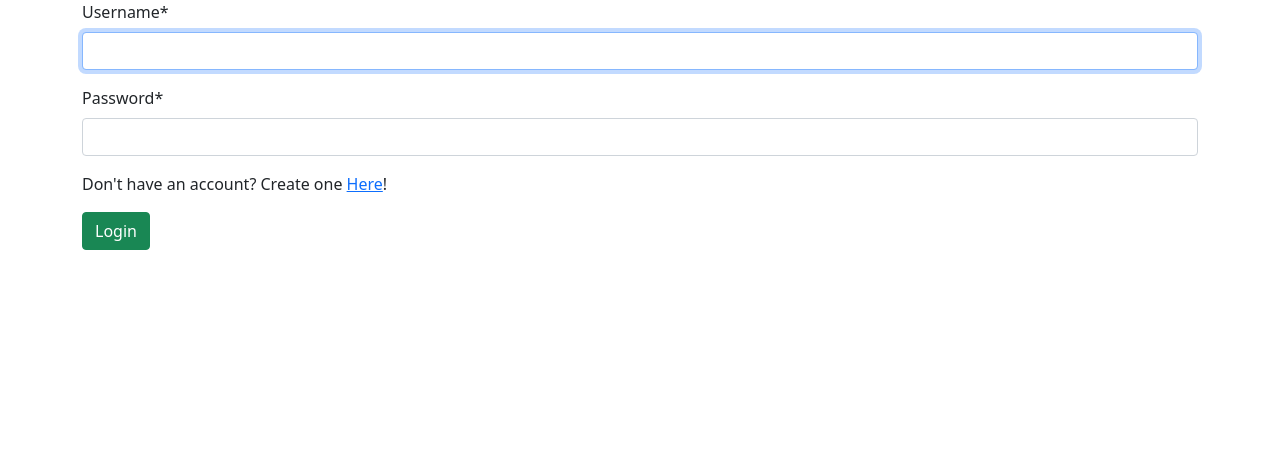
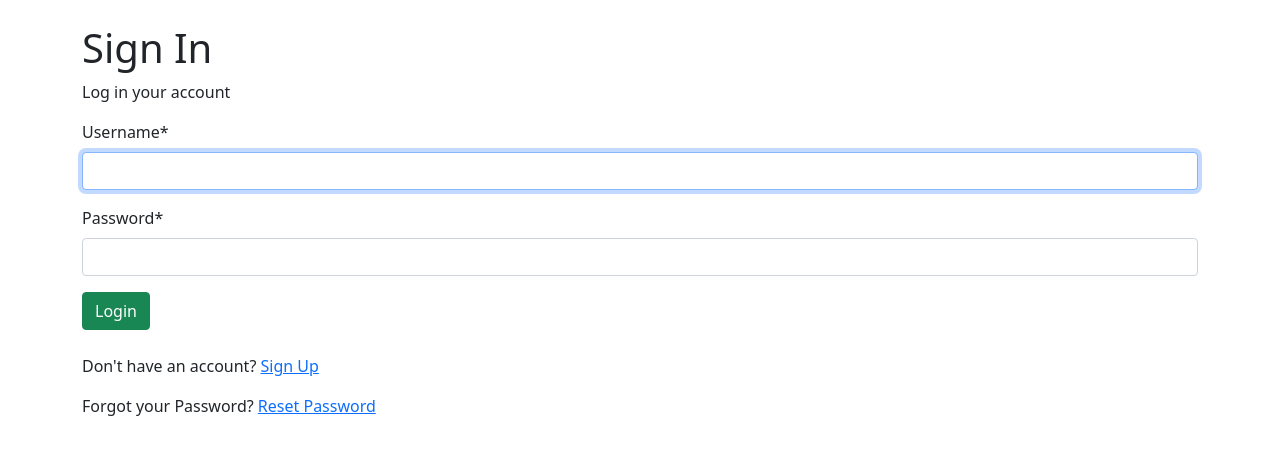
Before and after one commit to Ayon-SSP/Flight_Ticket_Booking, a Django app: page /login/ in a window 1280 px wide. Shown: the part 56-511 px from the top of the page. Run offline with Django 4.2, Linux system fonts and the light colour scheme; some libraries are stand-ins or nearby versions.

Commit message:
fix: Auth ui and some fix's

```diff
--- a/flight_booking_system/main/templates/main/base.html
+++ b/flight_booking_system/main/templates/main/base.html
@@ -30,16 +30,14 @@
               <a class="nav-link" href="/login">Login</a>
             </li> {% endcomment %}
             {% if user.is_authenticated %}
-              <span class="navbar-text">Logged in as {{ user.username }} | </span>
+              <span class="navbar-text">Logged in as {{ user.username }} |</span>
+              <span class="navbar-text">| Is_superuser: {{ user.is_superuser }} |</span>
               {% comment %} <span class="navbar-text"> Logged in as {{ user.mail }} | </span> {% endcomment %}
               <li class="nav-item">
                 <a class="nav-link" href="/logout">Logout</a>
               </li>
               <li class="nav-item">
                 <a class="nav-link" href="/password_change">Change Password</a>
-              </li>
-              <li class="nav-item">
-                <a class="nav-link" href="/password_reset">Reset Password</a>
               </li>
             {% else %}
               <li class="nav-item">
--- a/flight_booking_system/main/templates/registration/login.html
+++ b/flight_booking_system/main/templates/registration/login.html
@@ -3,11 +3,19 @@
   Login
 {% endblock %}
 {% load crispy_forms_tags %} {% block content %}
+<br />
+  <h1>Sign In</h1>
+  <p>Log in your account</p>
   <form method="post">
     {% csrf_token %}{{ form|crispy }}
+    <button type="submit" class="btn btn-success">Login</button>
+    <br />
+    <br />
     <p>
-      Don't have an account? Create one <a href="/sign-up">Here</a>!
+      Don't have an account? <a href="/sign-up">Sign Up</a>
     </p>
-    <button type="submit" class="btn btn-success">Login</button>
+    <p>
+      Forgot your Password? <a href="/password_reset">Reset Password</a>
+    </p>
   </form>
 {% endblock %}
--- a/flight_booking_system/main/templates/registration/sign_up.html
+++ b/flight_booking_system/main/templates/registration/sign_up.html
@@ -3,6 +3,8 @@
   Sign Up
 {% endblock %}
 {% load crispy_forms_tags %} {% block content %}
+  <h1>Sign Up</h1>
+  <p>Create an account</p>
   <form method="post">
     {% csrf_token %}{{ form|crispy }}
     <p>
```
